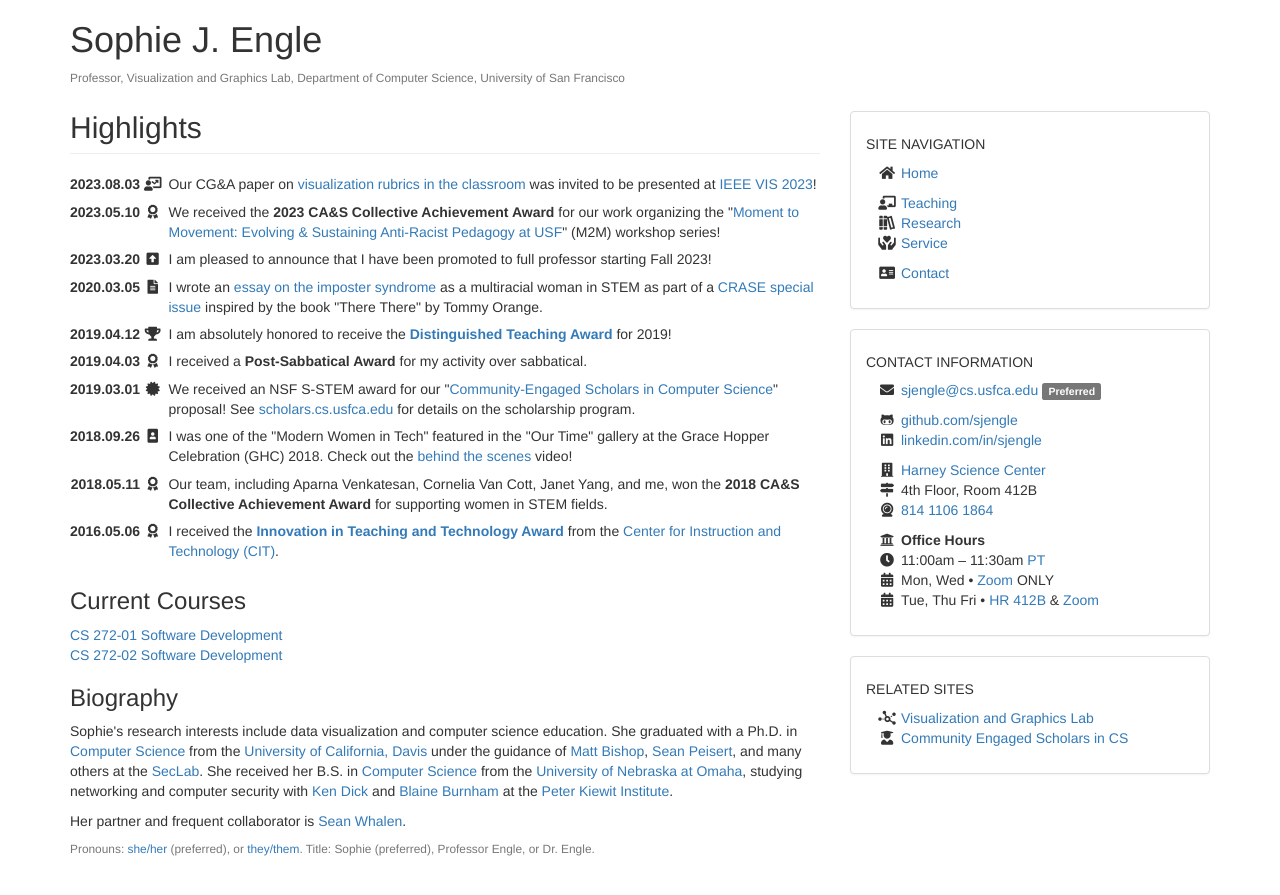
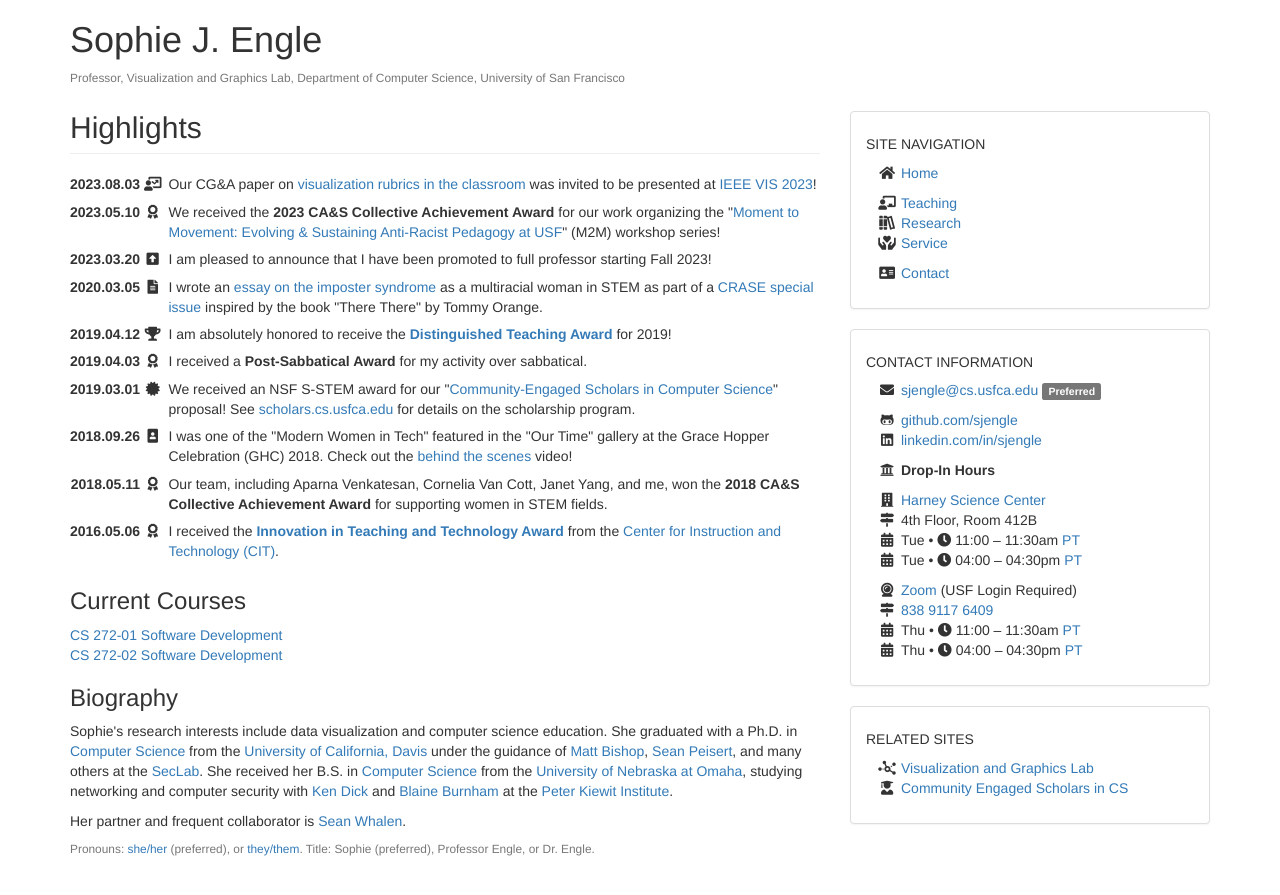
Before and after one commit to sjengle/sjengle.github.io, a Jekyll site: the page built from index.html, in a window 1280 px wide. Shown: the top 895 px of the page. Built offline with Jekyll 4.4.1, drawn with Linux system fonts in a browser that asks for light colours.

Commit message:
Adding Spring 2024 hours

```diff
--- a/_layouts/default.html
+++ b/_layouts/default.html
@@ -109,16 +109,21 @@
             </ul>
 
             <ul class="fa-ul">
-              <li><i class="fa-li fas fa-building"></i> <a href="https://maps.usfca.edu/?id=924#!m/160034">Harney Science Center</a></li>
-              <li><i class="fa-li fas fa-map-signs"></i> 4th Floor, Room 412B</li>
-              <li><i class="fa-li fas fa-webcam"></i> <a href="https://usfca.zoom.us/j/81411061864">814 1106 1864</a></li>
+              <li><i class="fa-li fas fa-university"></i> <strong>Drop-In Hours</strong></li>
             </ul>
 
             <ul class="fa-ul">
-              <li><i class="fa-li fas fa-university"></i> <strong>Office Hours</strong></li>
-              <li><i class="fa-li fas fa-clock"></i>11:00am &ndash; 11:30am <a href="https://time.is/San_Francisco">PT</a></li>
-              <li><i class="fa-li fas fa-calendar-alt"></i> Mon, Wed &bull; <a href="https://usfca.zoom.us/j/81411061864">Zoom</a> ONLY</li>
-              <li><i class="fa-li fas fa-calendar-alt"></i> Tue, Thu Fri &bull; <a href="https://maps.usfca.edu/?id=924#!m/160034">HR 412B</a> &amp; <a href="https://usfca.zoom.us/j/81411061864">Zoom</a></li>
+              <li><i class="fa-li fas fa-building"></i> <a href="https://maps.usfca.edu/?id=924#!m/160034">Harney Science Center</a></li>
+              <li><i class="fa-li fas fa-map-signs"></i> 4th Floor, Room 412B</li>
+              <li><i class="fa-li fas fa-calendar-alt"></i> Tue &bull; <i class="fas fa-clock"></i> 11:00 &ndash; 11:30am <a href="https://time.is/San_Francisco">PT</a></li>
+              <li><i class="fa-li fas fa-calendar-alt"></i> Tue &bull; <i class="fas fa-clock"></i> 04:00 &ndash; 04:30pm <a href="https://time.is/San_Francisco">PT</a></li>
+            </ul>
+
+            <ul class="fa-ul">
+              <li><i class="fa-li fas fa-webcam"></i> <a href="https://usfca.zoom.us/j/83891176409">Zoom</a> (USF Login Required)</li>
+              <li><i class="fa-li fas fa-map-signs"></i> <a href="https://usfca.zoom.us/j/83891176409">838 9117 6409</a></li>
+              <li><i class="fa-li fas fa-calendar-alt"></i> Thu &bull; <i class="fas fa-clock"></i> 11:00 &ndash; 11:30am <a href="https://time.is/San_Francisco">PT</a></li>
+              <li><i class="fa-li fas fa-calendar-alt"></i> Thu &bull; <i class="fas fa-clock"></i> 04:00 &ndash; 04:30pm <a href="https://time.is/San_Francisco">PT</a></li>
             </ul>
           </div>
         </div>
```
